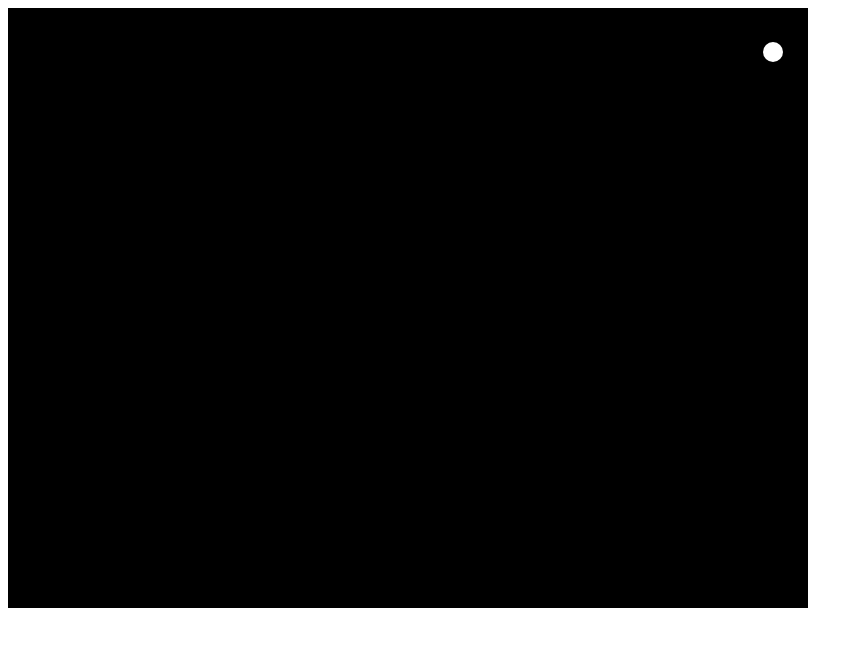
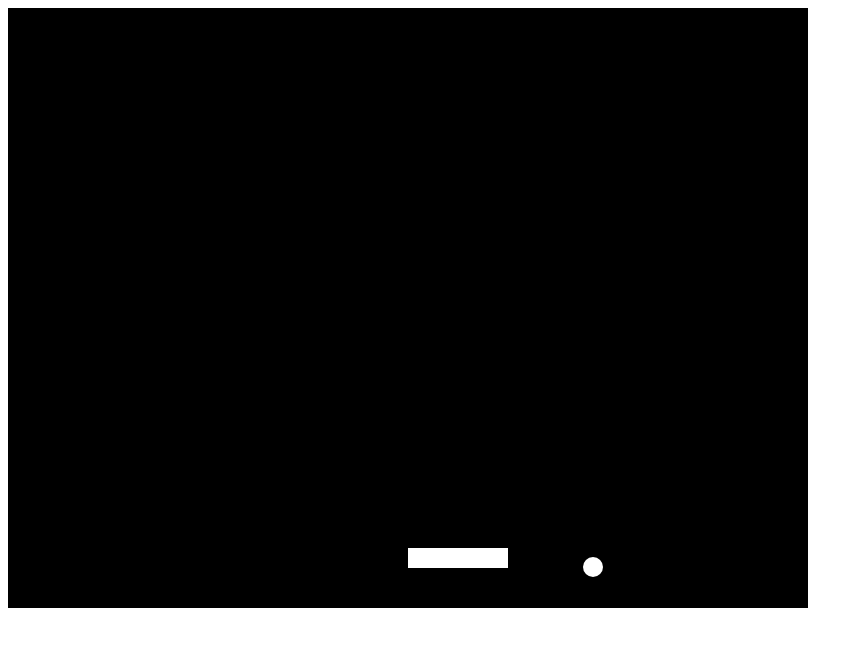
Before and after one commit to CcWang/web_games, a plain HTML site: page bouncing_balls/index.html in a window 1280 px wide. Shown: the whole page, without its empty margins (0-863 px from the left). Drawn offline with Linux system fonts and the light colour scheme.

Commit message:
bouncing ball

```diff
--- a/bouncing_balls/index.html
+++ b/bouncing_balls/index.html
@@ -11,6 +11,27 @@
 			var ballSpeedX = 5;
 			var ballSpeedY = 7;
 			var ballR = 10;
+
+
+			/**********    EVERYTHING ABOUT PADDLE           *********/
+			const PADDLE_WIDTH = 100;
+			const PADDLE_THICKNESS =20;
+			const PADDLE_DIST_FROM_EDGE = 60;
+			var paddleX = 400;
+
+			function updateMousePositions (evt){
+				// console.log('mousemoving: ' + evt.clientX);
+				//getBoundingClientRect return left, top, right, bottom, x, y, width, height
+				var rect=canvas.getBoundingClientRect();
+				// root will be the whole html
+				var root=document.documentElement;
+				// console.log('rect: ',rect, 'root: ',root.scrollLeft)
+				var mouseX = evt.clientX-rect.left-root.scrollLeft;
+				// make the mouse point to middle of the paddle
+				paddleX = mouseX-PADDLE_WIDTH/2;
+
+			}
+
 			window.onload = function (){
 				canvas = document.getElementById('gameCanvas');
 				// canvasContext to access/change canvas context
@@ -23,18 +44,43 @@
 				canvasContext.fillRect(0,0, canvas.width,canvas.height);
 
 				//draw write cycle
-
-
 				canvasContext.fillStyle='white';
 				canvasContext.beginPath();
 				canvasContext.arc(200,100,10,0,Math.PI*2,true);
 				canvasContext.fill();
+				*****/
+				canvas.addEventListener('mousemove',updateMousePositions);
 
-
-				*****/
 			}
 
 			function updateAll (){
+				moveBall();
+				drawBall();
+
+			}
+
+			function drawBall (){
+				//draw background
+				// 假如不每次跟新 backgound的话，那个球原来的位置就不会消除掉，看起来就是一条在变长的条，而不是一个球了
+				/****** use a function to replace
+				canvasContext.fillStyle='black';
+				canvasContext.fillRect(0,0, canvas.width, canvas.height);
+				*******/
+				colorRect (0,0, canvas.width, canvas.height, 'black');
+
+				//draw write cycle
+				// beginPath(). fill() 有点像公式，作为固定开头结尾
+				/****** use a function to replace
+				canvasContext.fillStyle='white';
+				canvasContext.beginPath();
+				canvasContext.arc(ballX,ballY,ballR,0,Math.PI*2,true);
+				canvasContext.fill();
+				*******/
+				colorCircle(ballX,ballY,ballR,'white');
+				colorRect(paddleX,canvas.height-PADDLE_DIST_FROM_EDGE, PADDLE_WIDTH,PADDLE_THICKNESS,'white');
+			}
+
+			function moveBall() {
 				ballX +=ballSpeedX;
 				ballY +=ballSpeedY;
 				// check if out of boundary
@@ -44,26 +90,68 @@
 				}else if (ballX < 0+ballR){
 					ballSpeedX =-ballSpeedX;
 				}
-
-				if (ballY > canvas.height-ballR) {
+				// 球不出top的边
+				if(ballY < 0+ballR) {
 					ballSpeedY = -ballSpeedY;
 				};
-				if(ballY < 0+ballR) {
+
+				//球不出bottom的边
+				if(ballY+ballR > canvas.height){
+					ballReset();
+				}
+				var paddleTopEdgeY = canvas.height-PADDLE_DIST_FROM_EDGE;
+				var paddleBottomEdgeY = paddleTopEdgeY + PADDLE_THICKNESS;
+				var paddleLeftEdgeX = paddleX;
+				var paddleRightEdgeX = paddleLeftEdgeX + PADDLE_WIDTH;
+
+				// if (ballY+ballR > paddleTopEdgeY) {
+				// 	// check if the ball hit on the paddle
+				// 	if(ballX+ballR >= paddleRightEdgeX && ballX+ballR <= paddleLeftEdgeX){
+				// 		// console.log('hit the paddle');
+				// 		ballSpeedY = -ballSpeedY;
+				// 	}else {
+				// 		// console.log('not on the paddle  game over');
+				// 		// reset the ball
+				// 		ballReset();
+
+				// 	}
+				// };
+
+				if (ballY + ballR > paddleTopEdgeY &&
+					ballY + ballR < paddleBottomEdgeY &&
+					ballX > paddleLeftEdgeX &&
+					ballX < paddleRightEdgeX) {
 					ballSpeedY = -ballSpeedY;
+
+					//make the bounce back has different angles based on the angle when ball hits on the paddle
+					// will be negative/postive, so reflect to the direction of how the ball bouncing
+					var ballDistFromPaddleCenterX = ballX-(paddleX+PADDLE_WIDTH/2);
+					ballSpeedX=ballDistFromPaddleCenterX*0.35;
 				}
 
-				//draw background
-				// 假如不每次跟新 backgound的话，那个球原来的位置就不会消除掉，看起来就是一条在变长的条，而不是一个球了
-				canvasContext.fillStyle='black';
-				canvasContext.fillRect(0,0, canvas.width, canvas.height);
 
-				//draw write cycle
-				// beginPath(). fill() 有点像公式，作为固定开头结尾
-				canvasContext.fillStyle='white';
+
+			};
+
+			function ballReset (){
+				ballX = canvas.width/2;
+				ballY = canvas.height/2;
+
+			}
+
+			function colorRect (topLeftX, topLeftY, boxWidth,boxHeight, fillColor){
+				canvasContext.fillStyle=fillColor;
+				canvasContext.fillRect(topLeftX, topLeftY, boxWidth,boxHeight);
+			}
+
+			function colorCircle(centerX, centerY, radius, fillColor) {
+				canvasContext.fillStyle = fillColor;
 				canvasContext.beginPath();
-				canvasContext.arc(ballX,ballY,ballR,0,Math.PI*2,true);
+				canvasContext.arc(centerX,centerY,radius,0, Math.PI*2, true);
 				canvasContext.fill();
 			}
+
+
 		</script>
 	</head>
 	<body>
```
